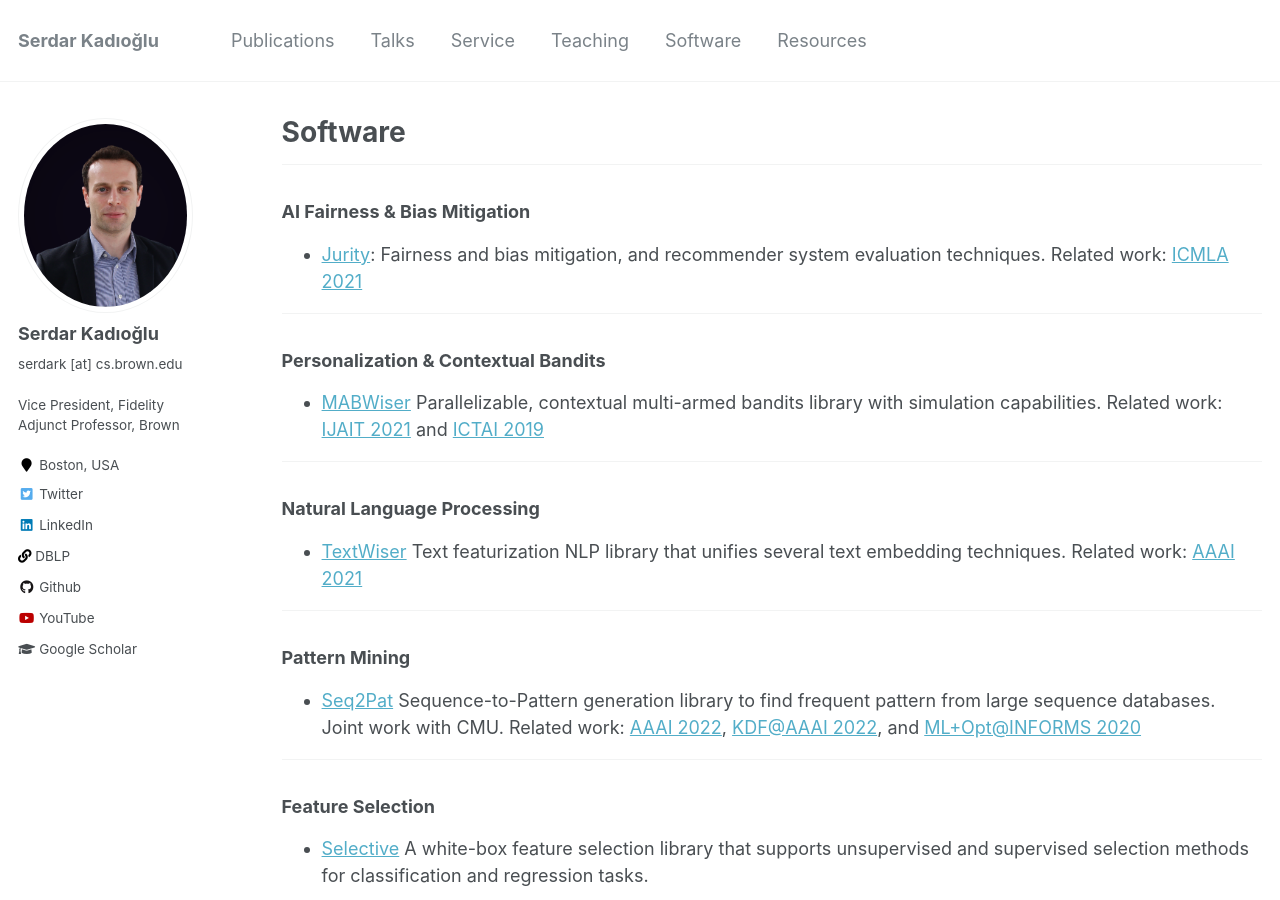
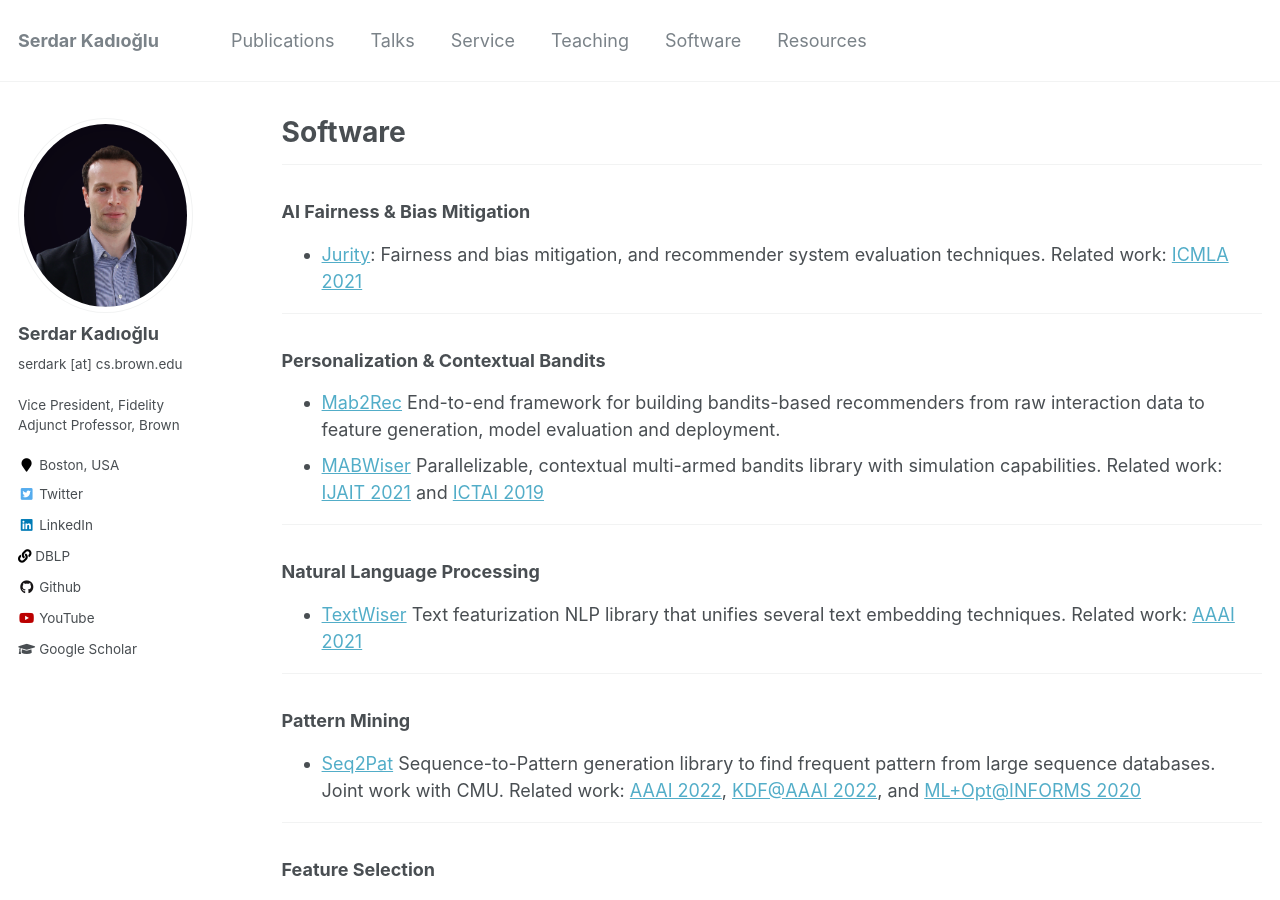
Before and after one commit to skadio/skadio.github.io, a Jekyll site: the page built from _pages/software.md, in a window 1280 px wide and 900 px high. Built offline with Jekyll 4.4.1, drawn with Linux system fonts in a browser that asks for light colours.

Commit message:
Update software.md

```diff
--- a/_pages/software.md
+++ b/_pages/software.md
@@ -15,6 +15,7 @@ author_profile: true
 
 ### Personalization & Contextual Bandits
 
+- [Mab2Rec]([https://github.com/fidelity/mabwiser](https://github.com/fidelity/mab2rec#mab2rec-multi-armed-bandits-recommender)) End-to-end framework for building bandits-based recommenders from raw interaction data to feature generation, model evaluation and deployment.
 - [MABWiser](https://github.com/fidelity/mabwiser) Parallelizable, contextual multi-armed bandits library with simulation capabilities. Related work: [IJAIT 2021](https://www.worldscientific.com/doi/10.1142/S0218213021500214) and [ICTAI 2019](https://ieeexplore.ieee.org/document/8995418)
 
 ---
```
